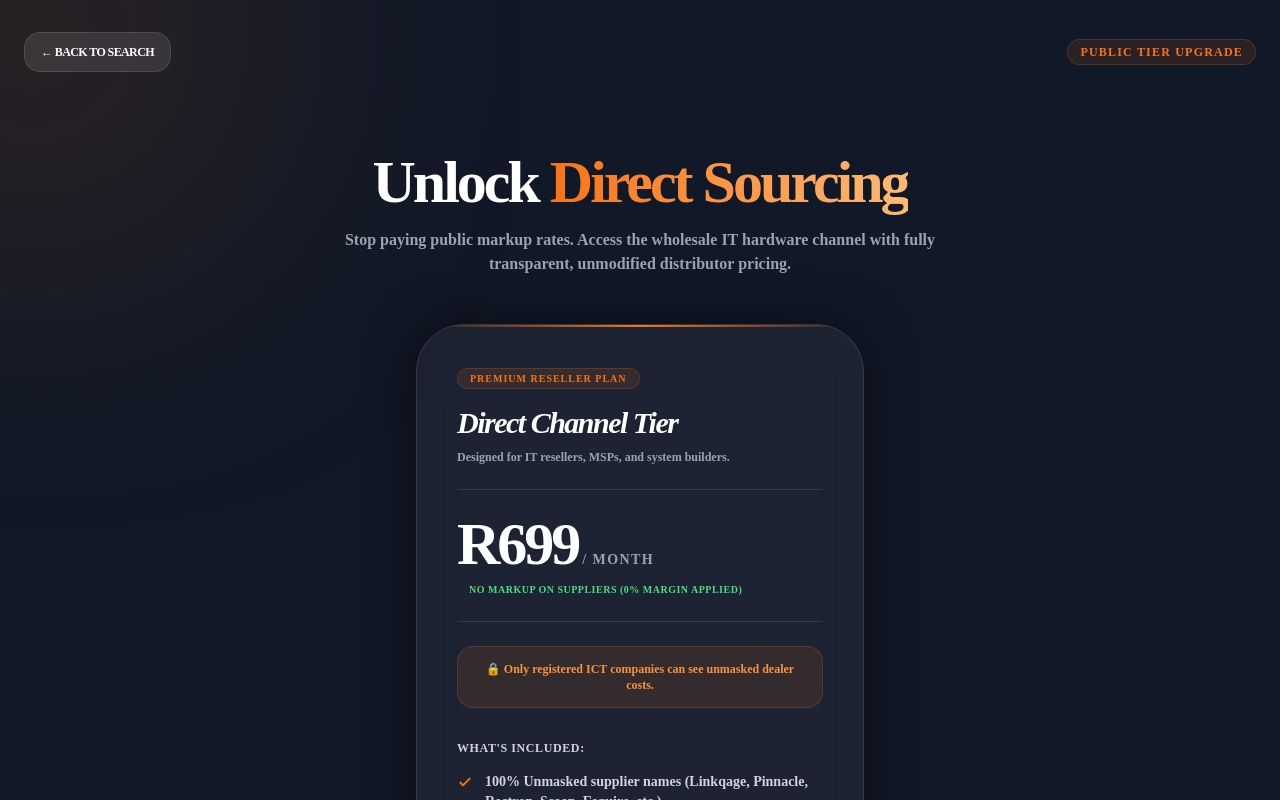
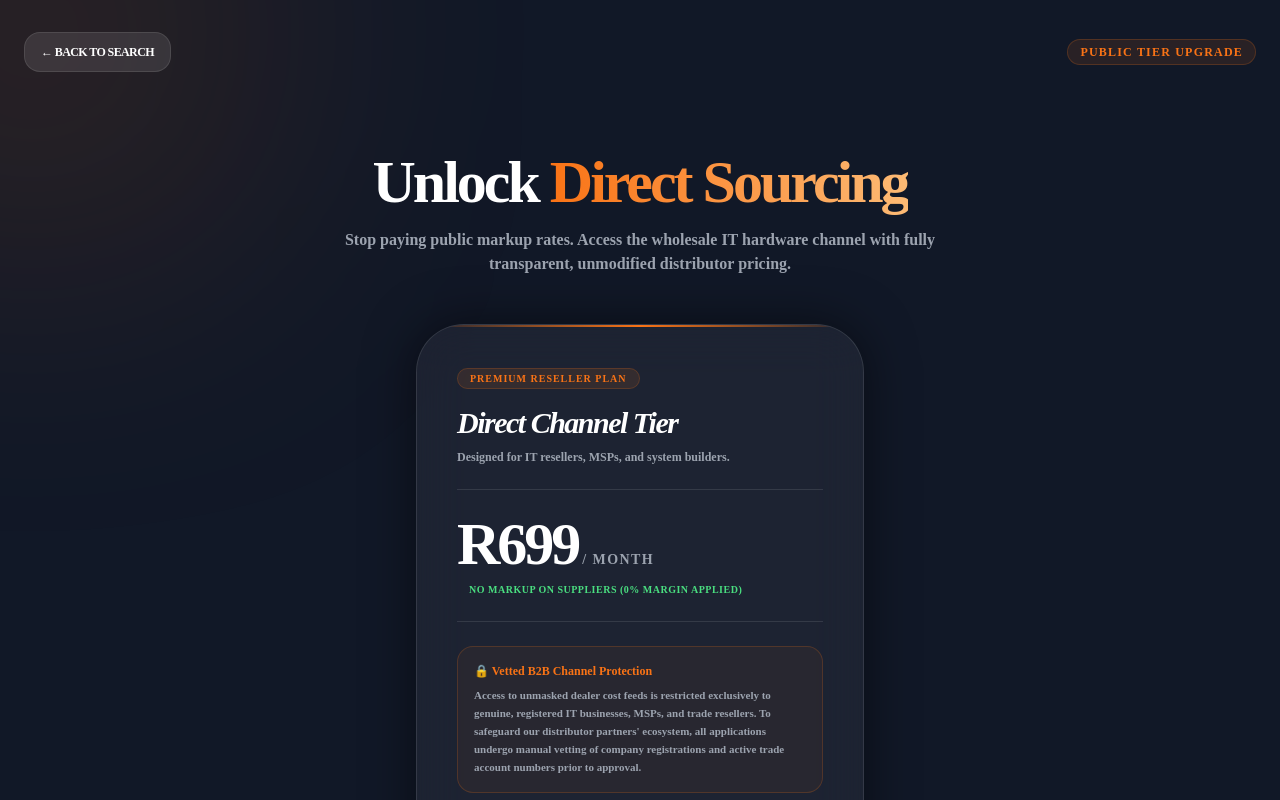
Before and after one commit to blakethebuilder/whosgotstock2, a Next.js app in the folder web/: page /pricing in a window 1280 px wide. Shown: the top 800 px of the page. Built offline with nearby package versions, Linux system fonts and the light colour scheme; no server answers.

Commit message:
Fix: Change navbar button to 'Pricing' and specify genuine B2B vetting details on pricing page

```diff
--- a/web/app/components/Navbar.tsx
+++ b/web/app/components/Navbar.tsx
@@ -214,7 +214,7 @@ export default function Navbar({
                    href="/pricing"
                    className="px-2.5 py-1.5 sm:px-3.5 sm:py-1.5 bg-orange-500 hover:bg-orange-600 text-white text-[10px] sm:text-xs font-black rounded-xl transition-all shadow-md hover:shadow-lg active:scale-95 whitespace-nowrap"
                  >
-                   Direct Tier (R699)
+                   Pricing
                  </Link>
                )}
                <div className="h-8 w-[1px] bg-gray-200 dark:bg-gray-700 mx-1 hidden sm:block" />
--- a/web/app/pricing/page.tsx
+++ b/web/app/pricing/page.tsx
@@ -66,9 +66,14 @@ export default function PricingPage() {
               </p>
             </div>
 
-            {/* ICT Restricted access warning */}
-            <div className="p-3.5 bg-orange-500/10 border border-orange-500/20 text-orange-400 rounded-2xl text-xs font-black text-center flex items-center justify-center gap-2">
-              🔒 Only registered ICT companies can see unmasked dealer costs.
+            {/* Channel Ecosystem Compliance Alert */}
+            <div className="p-4 bg-orange-500/5 border border-orange-500/20 rounded-2xl space-y-2 text-xs text-left">
+              <div className="text-orange-500 font-black flex items-center gap-2">
+                🔒 Vetted B2B Channel Protection
+              </div>
+              <p className="text-gray-400 font-semibold leading-relaxed text-[11px]">
+                Access to unmasked dealer cost feeds is restricted exclusively to genuine, registered IT businesses, MSPs, and trade resellers. To safeguard our distributor partners' ecosystem, all applications undergo manual vetting of company registrations and active trade account numbers prior to approval.
+              </p>
             </div>
 
             {/* Features */}
```
